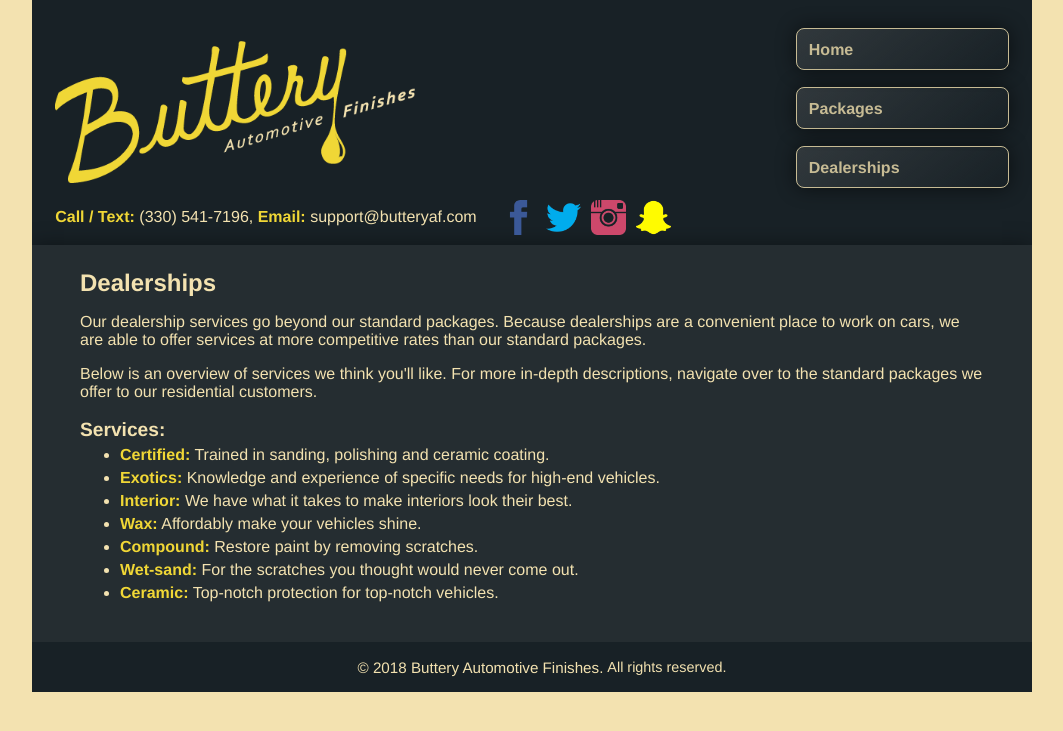
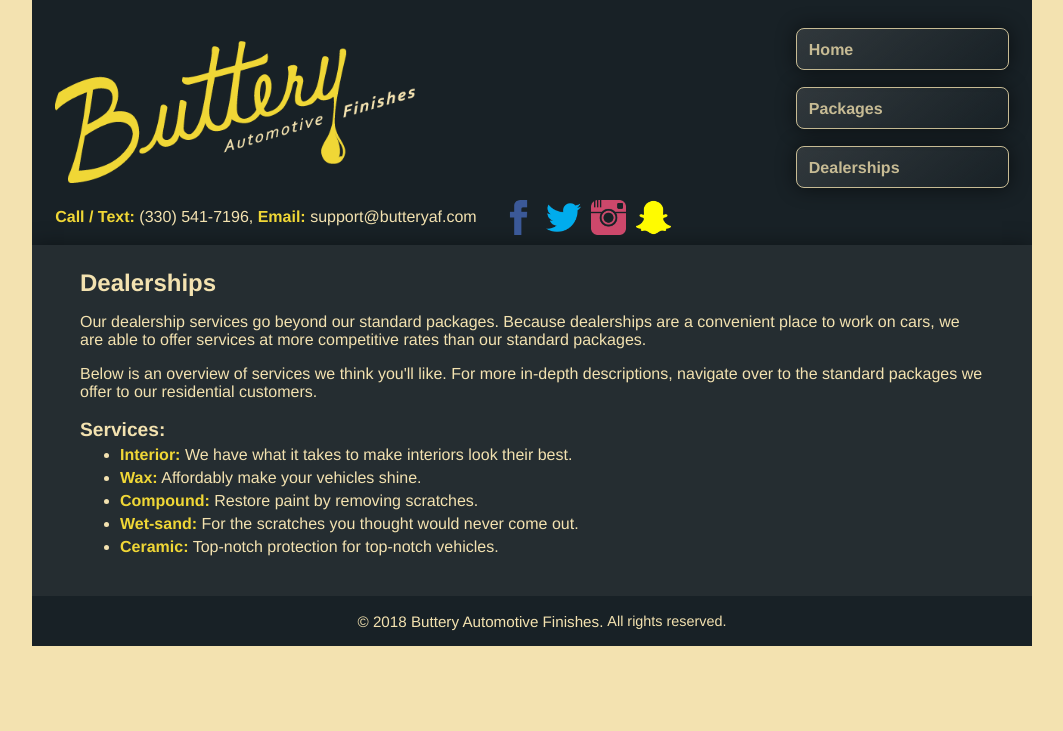
Before and after one commit to Rydez/buttery, a Django app: template appointments/templates/appointments/dealerships.html in a window 1280 px wide. Shown: the top 731 px of the page, without its empty margins (108-1171 px from the left). Run offline with Django 3.2, Linux system fonts and the light colour scheme; the template is opened without the code that fills it, so the values that code supplies are empty.

Commit message:
fix silly thing

```diff
--- a/appointments/templates/appointments/dealerships.html
+++ b/appointments/templates/appointments/dealerships.html
@@ -23,8 +23,6 @@
     <br>
     <h2>Services:</h2>
     <ul>
-      <li><span class="bold yellow-text">Certified:</span> Trained in sanding, polishing and ceramic coating.</li>
-      <li><span class="bold yellow-text">Exotics:</span> Knowledge and experience of specific needs for high-end vehicles.</li>
       <li><span class="bold yellow-text">Interior:</span> We have what it takes to make interiors look their best.</li>
       <li><span class="bold yellow-text">Wax:</span> Affordably make your vehicles shine.</li>
       <li><span class="bold yellow-text">Compound:</span> Restore paint by removing scratches.</li>
```
